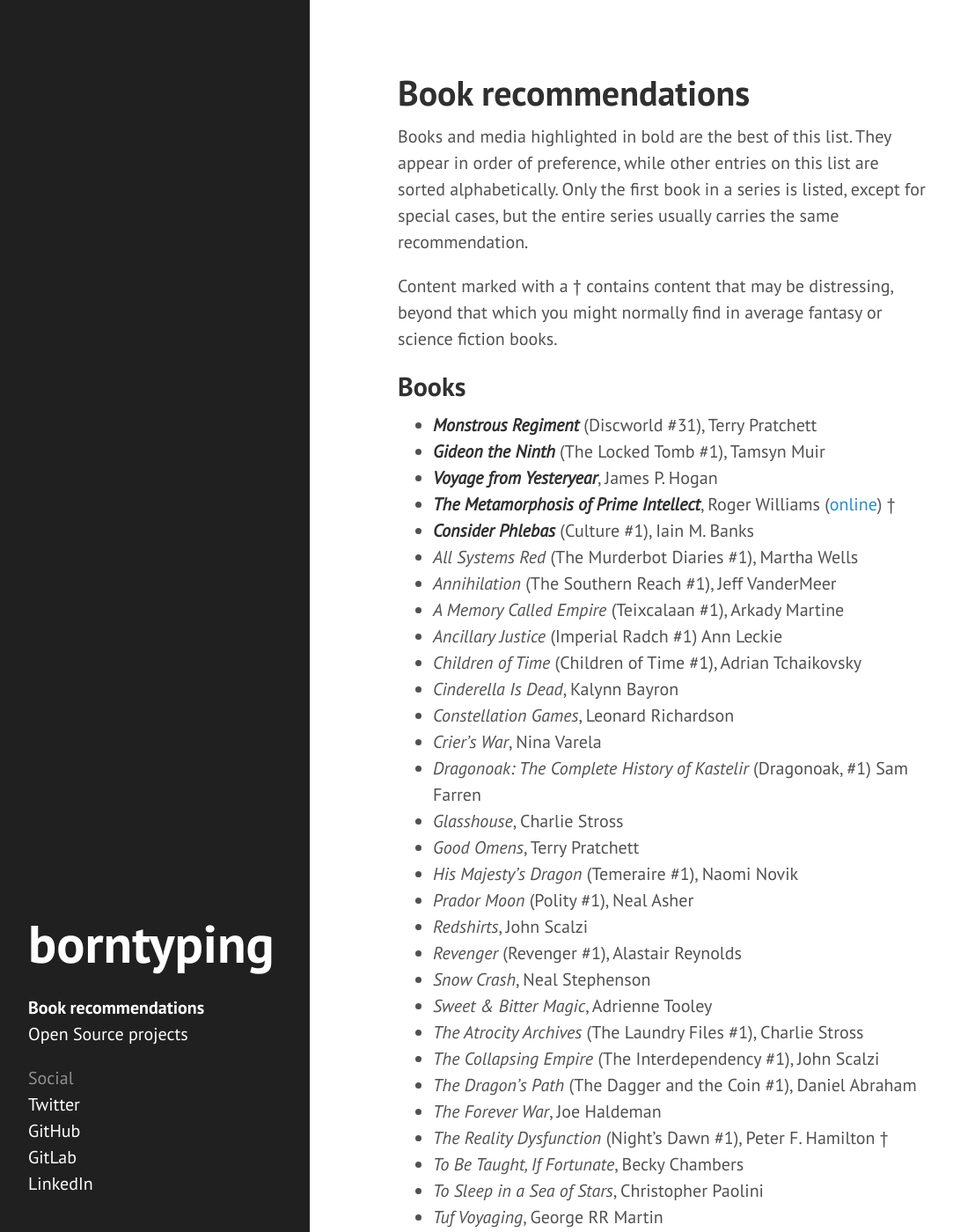
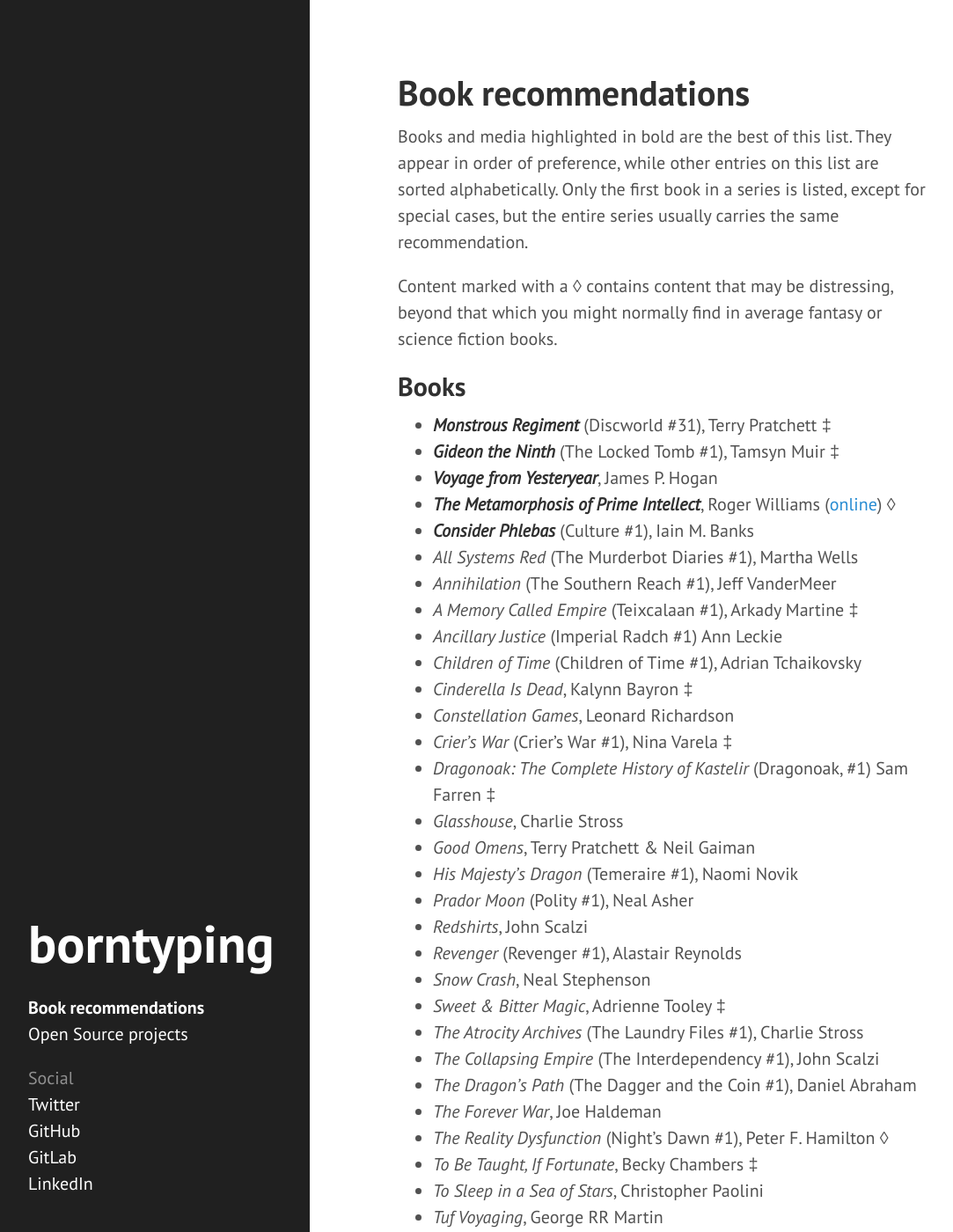
Before and after one commit to borntyping/borntyping.github.io, a Jekyll site: the page built from books.md, in a window 1280 px wide and 1400 px high. Shown: the whole window at 88% size, without its empty margins (8-1091 px from the left). Built offline with Jekyll 4.4.1, drawn with Linux system fonts in a browser that asks for light colours; some of the changed text lies outside the part shown.

Commit message:
Update books.md

```diff
--- a/books.md
+++ b/books.md
@@ -8,40 +8,41 @@
 They appear in order of preference, while other entries on this list are sorted alphabetically.
 Only the first book in a series is listed, except for special cases, but the entire series usually carries the same recommendation.
 
-Content marked with a † contains content that may be distressing, beyond that which you might normally find in average fantasy or science fiction books.
+Content marked with a ◊ contains content that may be distressing, beyond that which you might normally find in average fantasy or science fiction books.
 
 ## Books
 
-- _**Monstrous Regiment**_ (Discworld #31), Terry Pratchett
-- _**Gideon the Ninth**_ (The Locked Tomb #1), Tamsyn Muir
+- _**Monstrous Regiment**_ (Discworld #31), Terry Pratchett ‡
+- _**Gideon the Ninth**_ (The Locked Tomb #1), Tamsyn Muir ‡
 - _**Voyage from Yesteryear**_, James P. Hogan
-- _**The Metamorphosis of Prime Intellect**_, Roger Williams ([online][prime intellect]) †
+- _**The Metamorphosis of Prime Intellect**_, Roger Williams ([online][prime intellect]) ◊
 - _**Consider Phlebas**_ (Culture #1), Iain M. Banks
 - _All Systems Red_ (The Murderbot Diaries #1), Martha Wells
 - _Annihilation_ (The Southern Reach #1), Jeff VanderMeer
-- _A Memory Called Empire_ (Teixcalaan #1), Arkady Martine
+- _A Memory Called Empire_ (Teixcalaan #1), Arkady Martine ‡
 - _Ancillary Justice_ (Imperial Radch #1) Ann Leckie
 - _Children of Time_ (Children of Time #1), Adrian Tchaikovsky
-- _Cinderella Is Dead_, Kalynn Bayron
+- _Cinderella Is Dead_, Kalynn Bayron ‡
 - _Constellation Games_,  Leonard Richardson
-- _Crier's War_, Nina Varela
-- _Dragonoak: The Complete History of Kastelir_ (Dragonoak, #1) Sam Farren
+- _Crier's War_ (Crier's War #1), Nina Varela ‡
+- _Dragonoak: The Complete History of Kastelir_ (Dragonoak, #1) Sam Farren ‡
 - _Glasshouse_, Charlie Stross
-- _Good Omens_, Terry Pratchett
+- _Good Omens_, Terry Pratchett & Neil Gaiman
 - _His Majesty's Dragon_ (Temeraire #1), Naomi Novik
 - _Prador Moon_ (Polity #1), Neal Asher
 - _Redshirts_, John Scalzi
 - _Revenger_ (Revenger #1), Alastair Reynolds
 - _Snow Crash_, Neal Stephenson
-- _Sweet & Bitter Magic_, Adrienne Tooley
+- _Sweet & Bitter Magic_, Adrienne Tooley ‡
 - _The Atrocity Archives_ (The Laundry Files #1), Charlie Stross
 - _The Collapsing Empire_ (The Interdependency #1), John Scalzi
 - _The Dragon's Path_ (The Dagger and the Coin #1), Daniel Abraham
 - _The Forever War_, Joe Haldeman
-- _The Reality Dysfunction_ (Night's Dawn #1), Peter F. Hamilton †
-- _To Be Taught, If Fortunate_, Becky Chambers
+- _The Reality Dysfunction_ (Night's Dawn #1), Peter F. Hamilton ◊
+- _To Be Taught, If Fortunate_, Becky Chambers ‡
 - _To Sleep in a Sea of Stars_, Christopher Paolini
 - _Tuf Voyaging_, George RR Martin
+- _Winterglass_ (Her Pitiless Command #1), Benjanun Sriduangkaew ‡
 
 ## Other media
 
@@ -64,7 +65,7 @@
 - _**The Edge Chronicles**_ (series), Chris Riddell and Paul Stewart
 - _**The Old Kingdom**_ (series), Garth Nix
 - _Artemis Fowl_ (series), Eoin Colfer
-- _Chaos Walking_ (series), Patrick Ness †
+- _Chaos Walking_ (series), Patrick Ness ◊
 - _Ptolemy's Gate_ (series), Jonathan Stroud
 
 ### Comic books
@@ -75,7 +76,7 @@
 - _**Transmetropolitan**_, Warren Ellis
 - _**Global Frequency**_, Warren Ellis
 - _All-Star Superman_, Grant Morrison
-- _Preacher_, Garth Ennis †
+- _Preacher_, Garth Ennis ◊
 - _R.E.D._, Warren Ellis
 - _Superman: Red Son_, Mark Millar
 - _Switchblade Honey_, Warren Ellis
```
